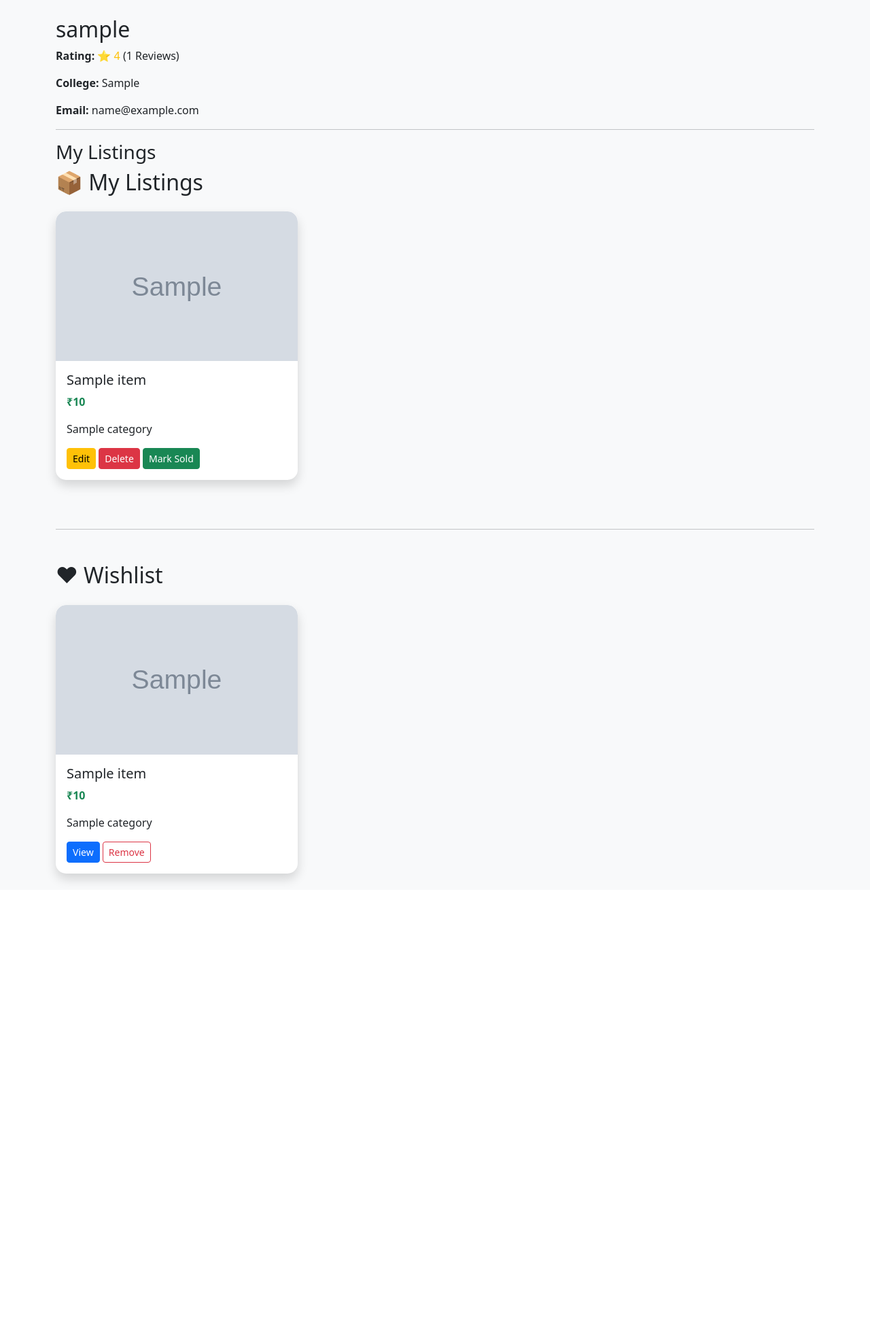
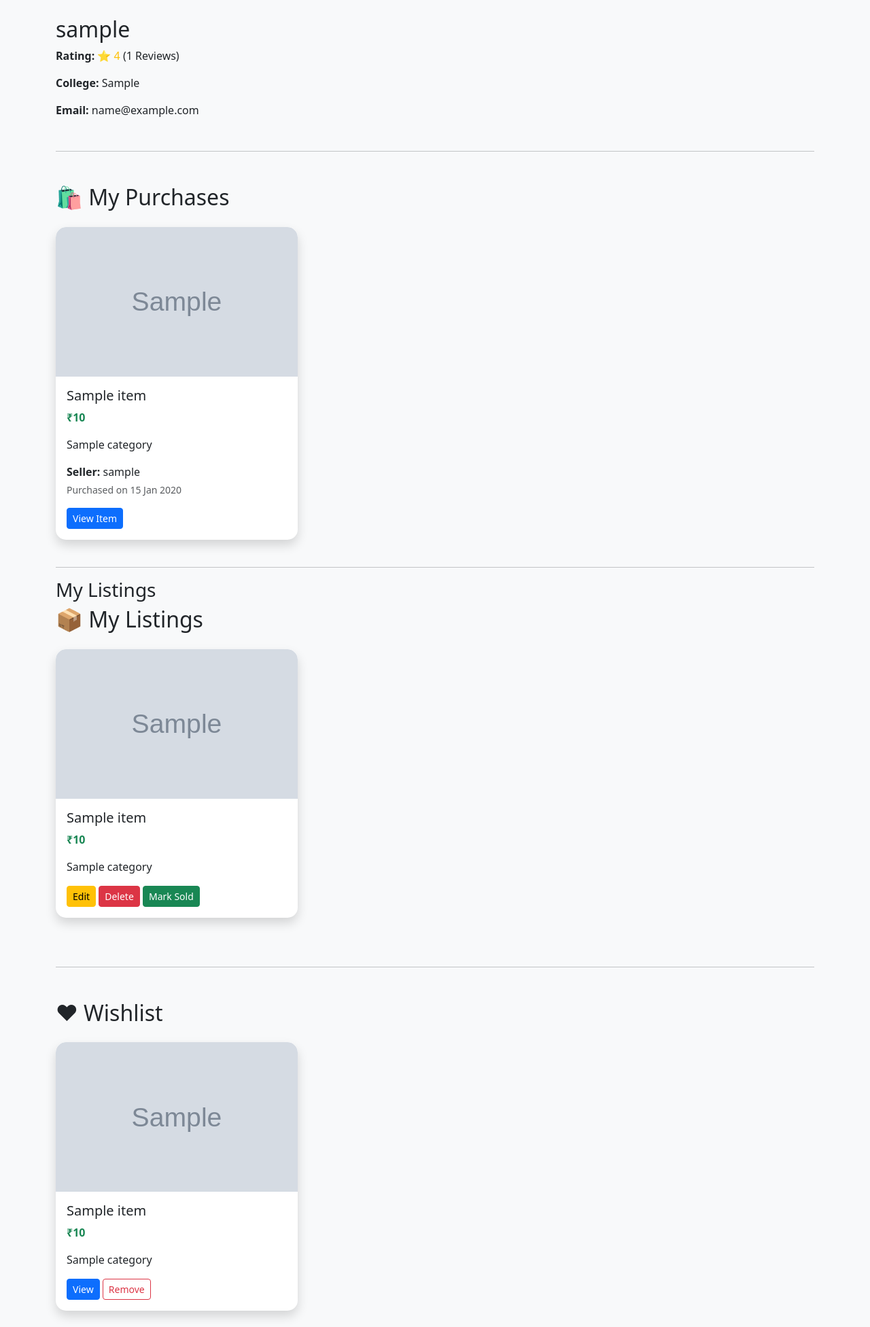
Before and after one commit to Seja-git/college-marketplace, a Flask app: template app/templates/profile.html in a window 1280 px wide. Shown: the part 56-2008 px from the top of the page at 68% size. Before the commit the page ends 1357 px from the top, so only its background shows below. Run offline with Flask 3, Linux system fonts and the light colour scheme; a user stored in the database is signed in; tables that the repository leaves empty hold one stand-in row (values such as "Sample post"); the template is opened without the code that fills it: most values are stand-ins (such as "Sample title", 1, 10 or a date in 2020); grey boxes marked "Sample" are stand-in pictures.

Commit message:
purchased item section added

```diff
--- a/app/routes.py
+++ b/app/routes.py
@@ -374,6 +374,7 @@ def register_routes(app):
         "profile.html",
         items=my_items,
         wishlist=wishlist,
+        purchased_items=current_user.purchased_items,
         avg_rating=avg_rating,
         review_count=review_count
       )
--- a/app/templates/profile.html
+++ b/app/templates/profile.html
@@ -21,6 +21,73 @@
 
 <p><strong>College:</strong> {{ current_user.college }}</p>
 <p><strong>Email:</strong> {{ current_user.email }}</p>
+
+
+
+<hr class="my-5">
+
+<h2 class="mb-4">
+🛍 My Purchases
+</h2>
+
+<div class="row">
+
+{% for item in purchased_items %}
+
+<div class="col-md-4 mb-4">
+
+<div class="card shadow">
+
+<img
+src="{{ url_for('static', filename='uploads/' + item.image) }}"
+class="card-img-top"
+style="height:220px;object-fit:cover;">
+
+<div class="card-body">
+
+<h5>{{ item.title }}</h5>
+
+<p class="text-success fw-bold">
+₹{{ item.price }}
+</p>
+
+<p>{{ item.category }}</p>
+
+<p class="mb-1">
+<strong>Seller:</strong> {{ item.owner.username }}
+</p>
+
+{% if item.sold_at %}
+<p class="text-muted small">
+Purchased on {{ item.sold_at.strftime('%d %b %Y') }}
+</p>
+{% endif %}
+
+<a
+href="{{ url_for('item_detail', item_id=item.id) }}"
+class="btn btn-primary btn-sm">
+
+View Item
+
+</a>
+
+</div>
+
+</div>
+
+</div>
+
+{% else %}
+
+<div class="col-12">
+
+<p>You haven't purchased any items yet.</p>
+
+</div>
+
+{% endfor %}
+
+</div>
 
 <hr>
 
```
